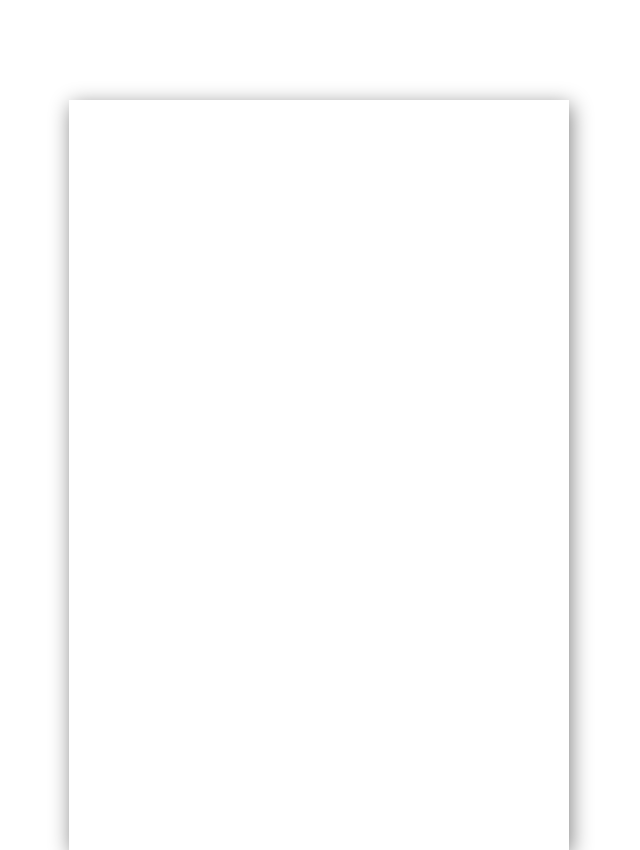
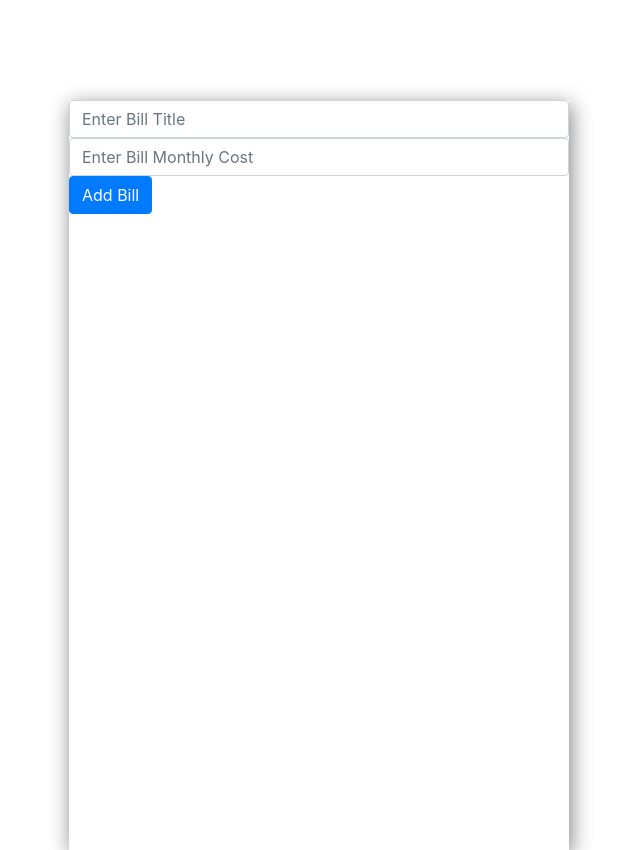
Before and after one commit to mjimeneztn/BudgetBuddy, a React (Create React App) app: page / in a window 1280 px wide. Shown: the whole page, without its empty margins (321-961 px from the left). Built offline with nearby package versions, Linux system fonts and the light colour scheme.

Commit message:
form validation for creating new bill

```diff
--- a/src/Components/AddBills/AddBill.js
+++ b/src/Components/AddBills/AddBill.js
@@ -1,13 +1,46 @@
- import React, {useContext, useState, useEffect} from 'react';
+import React, { useContext, useState } from 'react';
 import './style.css';
 
 const AddBill = () => {
     const [BillTitle, setBillTitle] = useState('');
     const [BillCost, setBillCost] = useState('');
 
+    const updateBills = () => {
+        console.log(BillTitle, BillCost)
+    }
+
+    const billObjectValid = () => {
+        // BillCost is truthy and is a number
+        const costValid = BillCost && Number.parseFloat(BillCost)
+
+        //BillTitle is truthy and not only whitespace characters
+        const titleValid = BillTitle && BillTitle.split('').find(char => char !== ' ');
+        return titleValid && costValid;
+    };
+
+    const clearForm = () => {
+        setBillCost('');
+        setBillTitle('');
+    };
     return (
         <div className='add-bill-container'>
-
+            <input className='add-bill-form-control form-control'
+                placeholder='Enter Bill Title'
+                type='text'
+                value={BillTitle}
+                onChange={(e) => setBillTitle(e.target.value)}></input>
+            <input className='add-bill-form-control form-control'
+                placeholder='Enter Bill Monthly Cost'
+                type='number'
+                value={BillCost}
+                onChange={(e) => setBillCost(e.target.value)}></input>
+            <button className='add-bill-form-control btn btn-primary'
+                onClick={() => {
+                    if (billObjectValid()) {
+                        updateBills ();
+                        clearForm();
+                    }
+                }}> Add Bill</button>
         </div>
     );
 };
```
Lines whose indentation alone changed are shown as unchanged.
